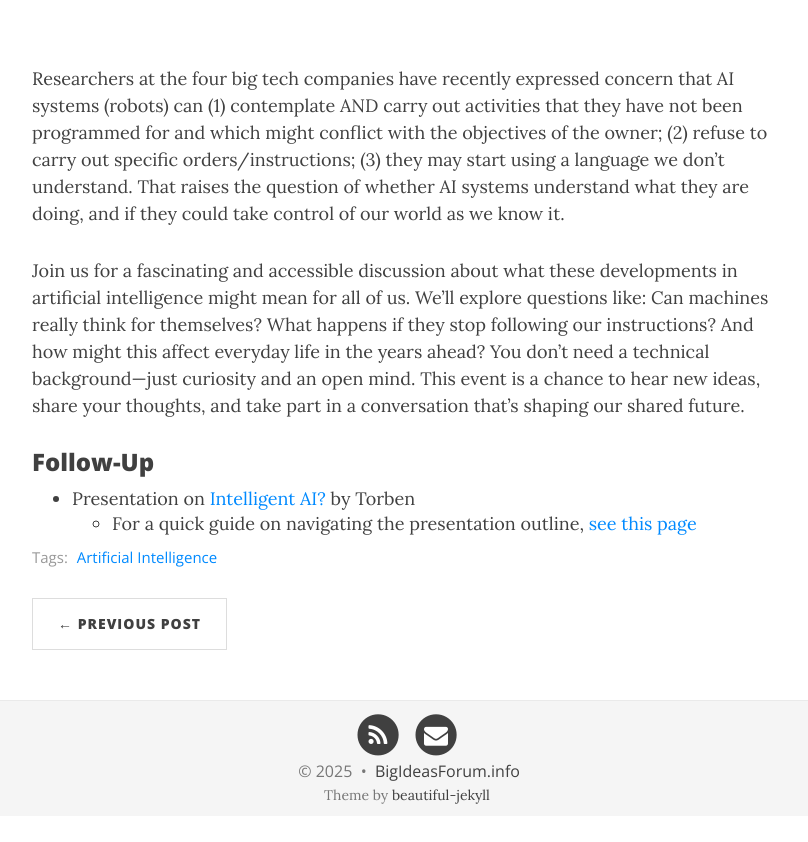
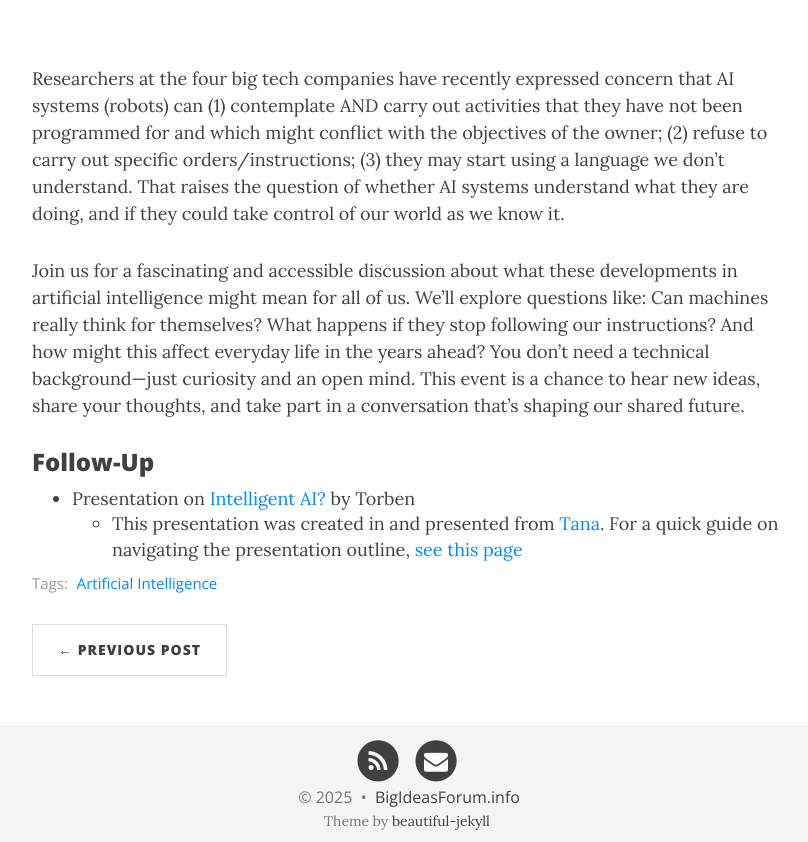
Before and after one commit to BigIdeasForum/bigideasforum.github.io, a Jekyll site: the page built from _posts/2025/2025-11-06-ai-consciousness.md, in a window 1280 px wide and 1371 px high. Shown: the part 529-1371 px from the top of the window, without its empty margins (233-1041 px from the left). Built offline with Jekyll 4.4.1, drawn with Linux system fonts in a browser that asks for light colours; nearby versions of some CDN libraries.

Commit message:
update event

```diff
--- a/_posts/2025/2025-11-06-ai-consciousness.md
+++ b/_posts/2025/2025-11-06-ai-consciousness.md
@@ -15,4 +15,4 @@ Join us for a fascinating and accessible discussion about what these development
 ### Follow-Up
 
 * Presentation on [Intelligent AI?](https://app.tana.inc/shared/are-ai-systems-intelligent-do-they-possess-consciousness/MEpZR3B1WXFYaDJJL0lYelA4UW1VLTE0RA==?wsid=hy8J-5GhUEnW) by Torben
-    * For a quick guide on navigating the presentation outline, [see this page](https://tana.inc/articles/intro-to-the-outline-editor)
+    * This presentation was created in and presented from [Tana](https://tana.inc).  For a quick guide on navigating the presentation outline, [see this page](https://tana.inc/articles/intro-to-the-outline-editor)
```
